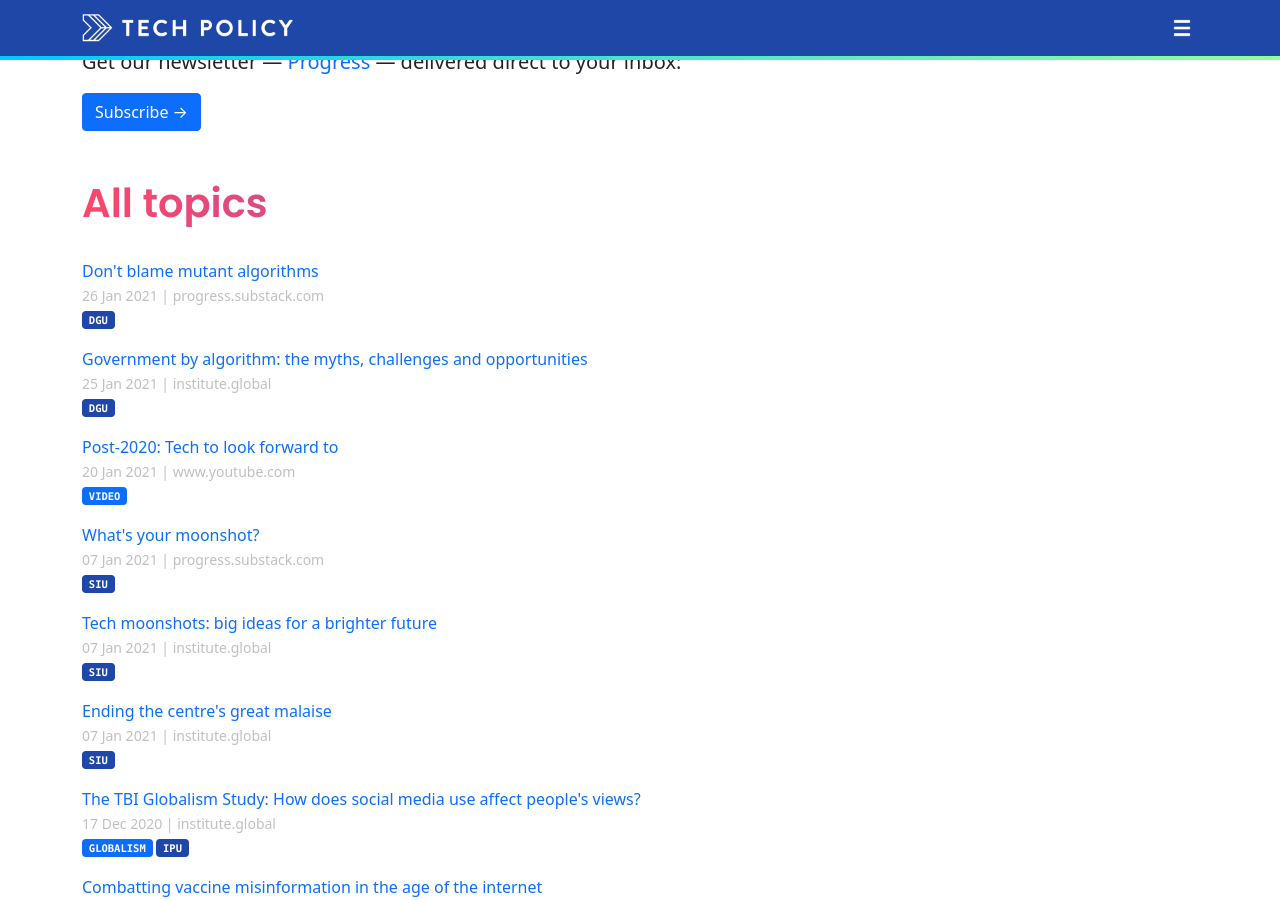
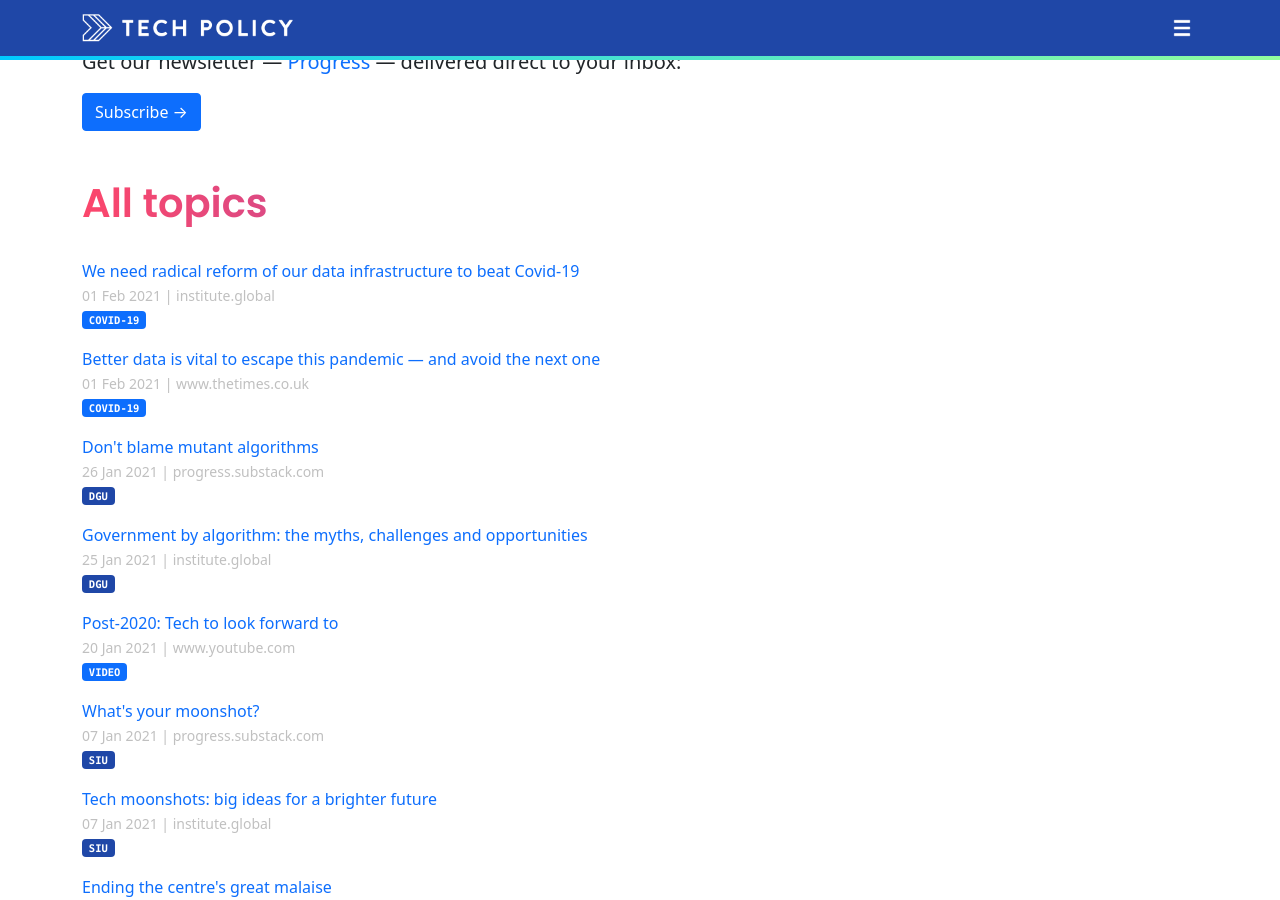
Before and after one commit to techpolicyio/techpolicyio.github.io, a Jekyll site: the page built from pages/home.md, in a window 1280 px wide and 900 px high, scrolled down 468 px. Built offline with Jekyll 4.4.1, drawn with Linux system fonts in a browser that asks for light colours.

Commit message:
Update links.yml

```diff
--- a/_data/links.yml
+++ b/_data/links.yml
@@ -611,3 +611,11 @@
   url: https://progress.substack.com/p/dont-be-afraid-of-mutant-algorithms
   date: 2021-01-26
   unit: dgu
+- title: "We need radical reform of our data infrastructure to beat Covid-19"
+  url: https://institute.global/policy/we-need-radical-reform-our-data-infrastructure-beat-covid-19
+  date: 2021-02-01
+  tags: covid-19
+- title: "Better data is vital to escape this pandemic — and avoid the next one"
+  url: https://www.thetimes.co.uk/article/better-data-is-vital-to-escape-this-pandemic-and-avoid-the-next-one-7hh30hgq3
+  date: 2021-02-01
+  tags: covid-19
```
